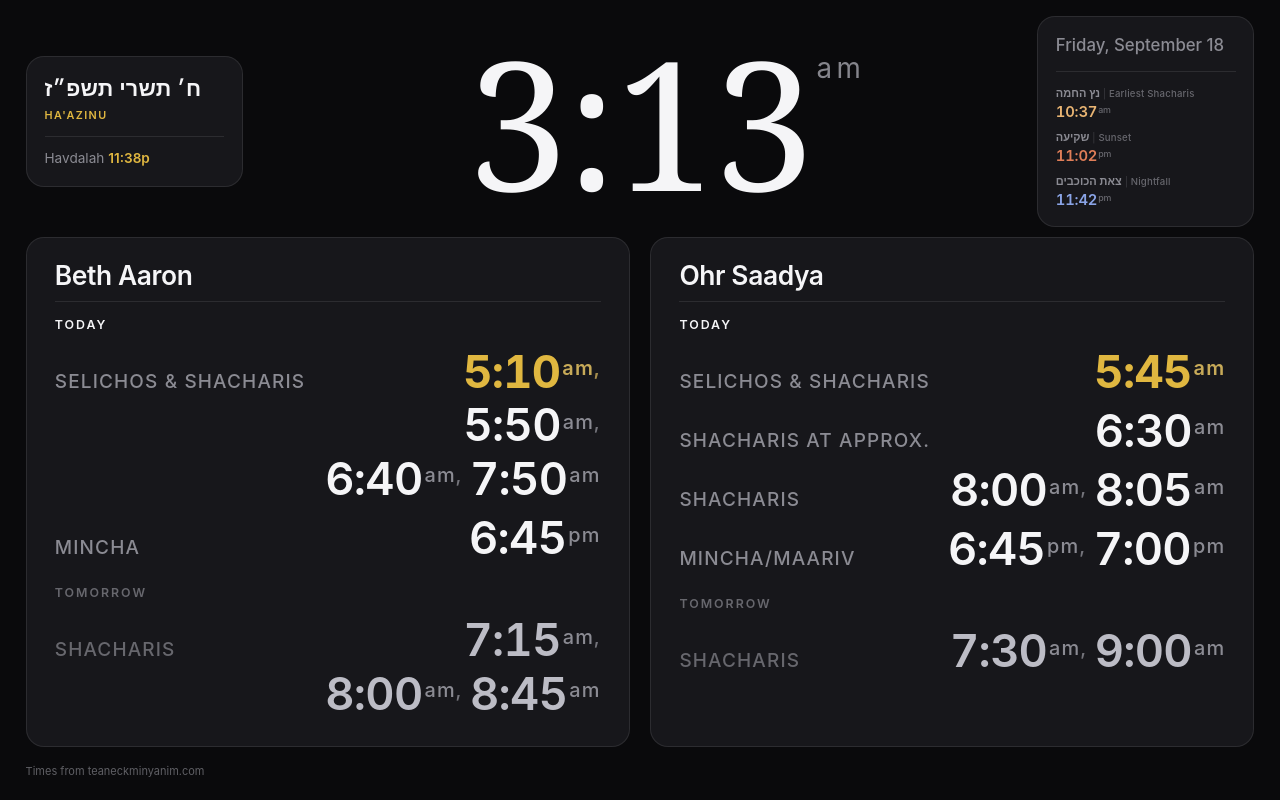
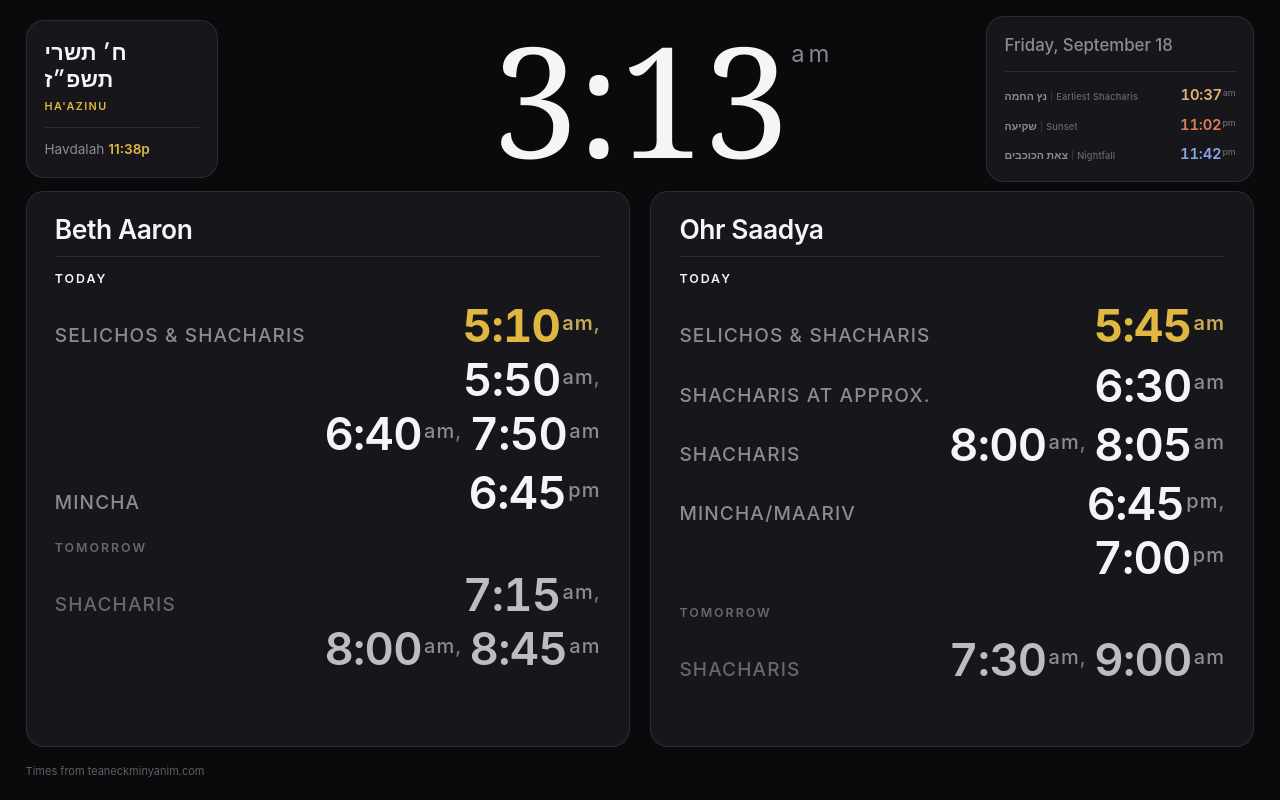
Before and after one commit to Jmand2/shabbos, a plain HTML site: page index.html in a window 1280 px wide. Drawn offline with Linux system fonts and the light colour scheme.

Commit message:
Zmanim on one line with their time; tiles sized for what they hold
Name and time now share a row, the time flush right, instead of the time
sitting under the name. The tile went 17vw to 21vw to carry it — measured, the
longest label is 131px in a 184px row, so every one of the six fits on its line
with room to spare.

The two tiles are no longer matched to each other. The zmanim need a name, a
gloss and a time across; the Hebrew date does not. Sizing each for its own
contents gives the width back to the clock.

Three things had to be right for that to hold:

The clock cap is bound by the wider tile, not chosen freely. The side tracks
are 1fr each, so if a fixed-width tile is wider than its track the track grows
to fit it and the clock is pushed off centre — 16px at the default size, which
is how the drift showed up. Capping at 12vw keeps both tiles inside their
tracks and the numerals at 0px offset everywhere tested.

The portrait tile widths had to move below the base rules. Same specificity, so
source order decided, and the media block sitting above them never applied.

And .zname is a flex row, so white-space: normal does not wrap it — flex items
need flex-wrap. Portrait labels are larger (the font is vh-based) in a narrower
tile, so they now take two lines there rather than clipping; landscape keeps
them on one.

Co-Authored-By: Claude Opus 5 <noreply@anthropic.com>

```diff
--- a/styles.css
+++ b/styles.css
@@ -27,14 +27,16 @@
   /* Ceiling on the clock so the two date tiles always fit beside it. The
      numerals plus their gutters run about 3.8x the font size at the widest
      time, and the tiles want a fixed width, so this is what is left. */
-  --clock-cap: 14vw;
+  --clock-cap: 12vw;
   --serif: ui-serif, "New York", Charter, Georgia, serif;
   --sans: ui-sans-serif, -apple-system, "SF Pro Text", "Avenir Next", sans-serif;
 }
 
-/* Portrait has much less width to divide three ways. */
+/* Portrait has much less width to divide three ways, and a tile measured in vw
+   shrinks with it — at 21vw of a 768-wide screen the zman names no longer fit
+   on their line. The tiles take a larger share here and the clock a smaller. */
 @media (max-aspect-ratio: 1 / 1) {
-  :root { --clock-cap: 12.5vw; }
+  :root { --clock-cap: 10vw; }
 }
 
 body.day {
@@ -137,8 +139,10 @@ body.locked .gear { visibility: hidden; }
   box-shadow: var(--lift);
   padding: clamp(14px, 2.2vh, 26px) clamp(12px, 1.4vw, 22px);
   /* Fixed width, not a share of the track: on a wall display the tiles must not
-     resize as the numerals change width at 10:00 and again at 1:00. */
-  width: clamp(132px, 17vw, 280px);
+     resize as the numerals change width at 10:00 and again at 1:00. Each is
+     sized for what it holds rather than matched to the other — the zmanim need
+     a name, a gloss and a time on one line; the Hebrew date does not — and the
+     width the left one gives up goes back to the clock. */
   min-width: 0;
   overflow-wrap: anywhere;
   display: flex;
@@ -146,8 +150,22 @@ body.locked .gear { visibility: hidden; }
   justify-content: center;
   transition: background 1.2s ease, border-color 1.2s ease;
 }
-.datebox.heb { justify-self: start; }
-.datebox.civ { justify-self: end; }
+.datebox.heb { justify-self: start; width: clamp(126px, 15vw, 240px); }
+.datebox.civ { justify-self: end;   width: clamp(150px, 21vw, 330px); }
+/* After the base rules, not before: same specificity, so source order decides.
+   A tile measured in vw shrinks with the viewport, and at 21vw of a 768-wide
+   portrait screen the zman names no longer fit their line. */
+@media (max-aspect-ratio: 1 / 1) {
+  .datebox.heb { width: clamp(126px, 20vw, 240px); }
+  .datebox.civ { width: clamp(150px, 29vw, 330px); }
+  /* Portrait is taller, so a vh-based label is bigger here while the tile is
+     narrower — the one line stops fitting. Let it take two rather than clip;
+     the time stays on the first, flush right. .zname is a flex row, so this
+     needs flex-wrap: white-space alone does not wrap flex items. */
+  .zname { white-space: normal; flex-wrap: wrap; }
+  .zrow { align-items: flex-start; }
+  .ztime { line-height: 1.3; }
+}
 .datebox .edge {
   margin-top: 0.9em;
   padding-top: 0.9em;
@@ -167,19 +185,25 @@ body.locked .gear { visibility: hidden; }
   border-top: 1px solid var(--rule);
   display: flex;
   flex-direction: column;
-  gap: 0.6em;
+  gap: 0.72em;
 }
-/* Name and purpose on one line, the time beneath it — the row is too narrow to
-   carry both across. */
-.zrow { display: flex; flex-direction: column; gap: 0.12em; }
+/* Name and time on one line, the whole row reading left to right and the time
+   ending flush right. */
+.zrow {
+  display: flex;
+  align-items: baseline;
+  justify-content: space-between;
+  gap: 0.7em;
+}
 .zname {
   display: flex;
   align-items: baseline;
-  flex-wrap: wrap;
-  gap: 0.3em;
-  font-size: clamp(9px, 1.2vh, 12px);
+  gap: 0.34em;
+  min-width: 0;
+  font-size: clamp(9px, 1.15vh, 11px);
   line-height: 1.3;
   color: var(--mute);
+  white-space: nowrap;
 }
 .zheb {
   font-weight: 600;
```
Also changed, not shown: README.md.
